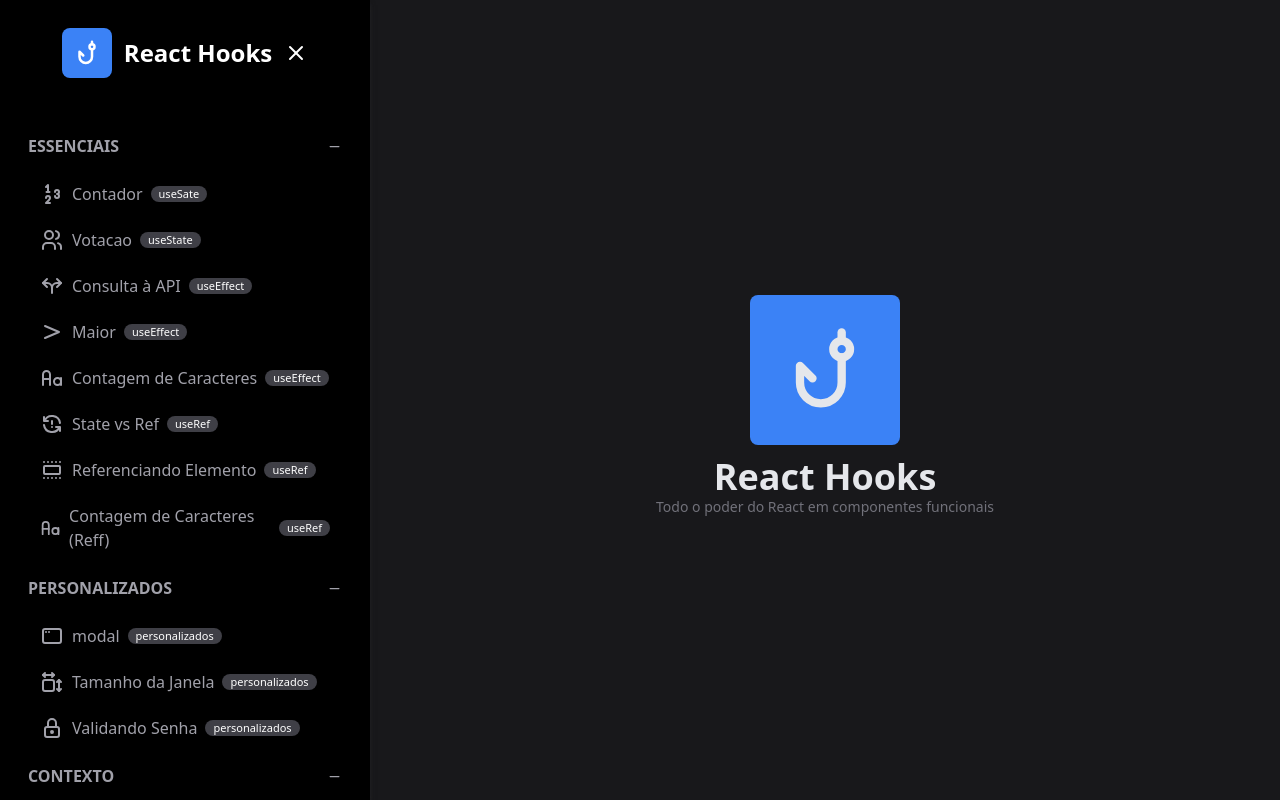
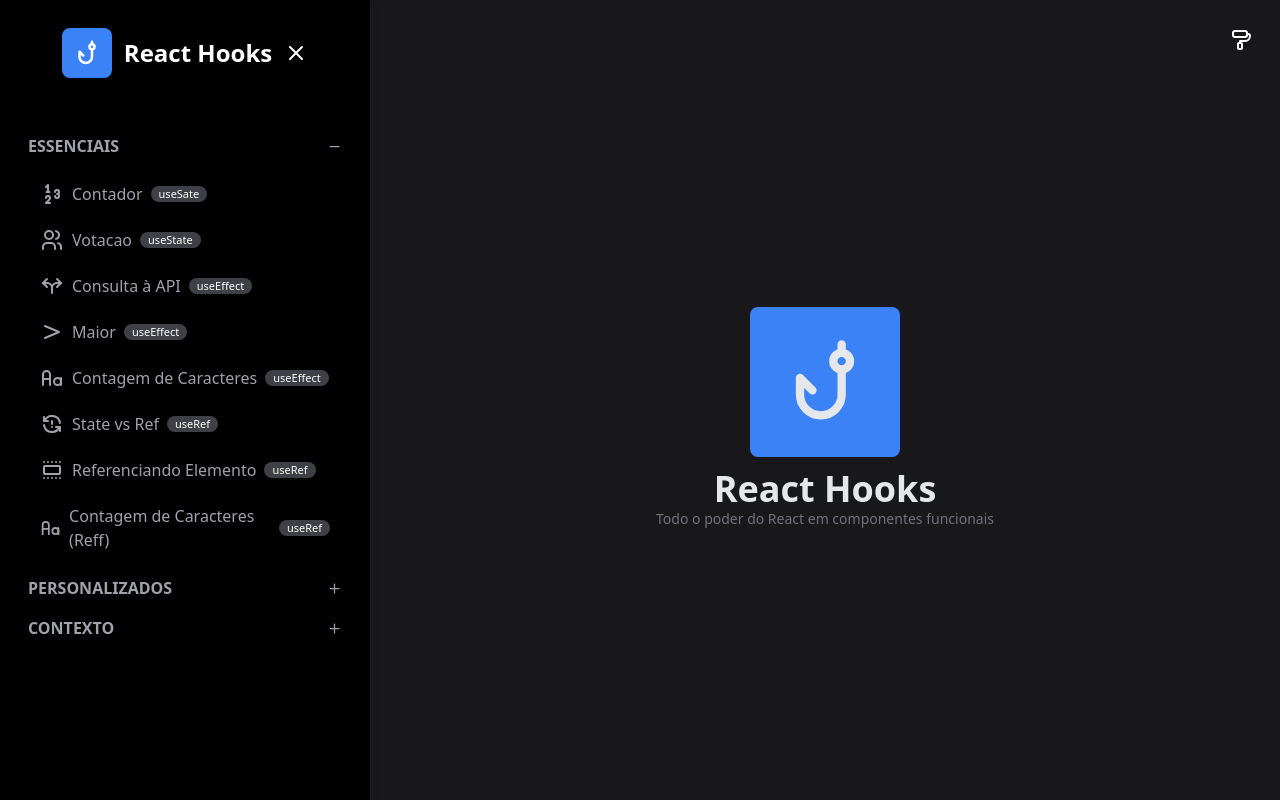
Before and after one commit to EduCarmo/formacaoDev-react-hooks, a Next.js app: page / in a window 1280 px wide. Both pictures are taken after a click on the element "ESSENCIAIS". Built offline with nearby package versions, Linux system fonts and the light colour scheme.

Commit message:
feito ajuste na pagina do projeto

```diff
--- a/src/components/template/Cabecalho.tsx
+++ b/src/components/template/Cabecalho.tsx
@@ -1,5 +1,8 @@
 import Flex from "./Flex";
 import Titulo from "./Titulo";
+import SeletorDeCor from "./SeletorDeCor";
+import useToggle from "@/data/hooks/useToggle";
+import { IconPaint, IconX } from "@tabler/icons-react";
 
 interface CabecalhoProps {
   titulo?: string;
@@ -7,9 +10,19 @@
 }
 
 export default function Cabecalho(props: CabecalhoProps) {
+  const [mostraSeletor, toggleMostraSeletor] = useToggle(false);
+
   return (
     <Flex centerCross className="justify-between">
-            {props.titulo ? <Titulo titulo={props.titulo} subtitulo={props.subtitulo} /> :<div></div> }
+      {props.titulo ? (
+        <Titulo titulo={props.titulo} subtitulo={props.subtitulo} />
+      ) : (
+        <div></div>
+      )}
+      <div onClick={toggleMostraSeletor}>
+        {mostraSeletor ? <IconX /> : <IconPaint />}
+      {mostraSeletor ? <SeletorDeCor /> : ""}
+      </div>
     </Flex>
   );
 }
--- a/src/components/template/Logo.tsx
+++ b/src/components/template/Logo.tsx
@@ -1,6 +1,7 @@
 import Link from "next/link";
 import Flex from "./Flex";
 import { IconFishHook } from "@tabler/icons-react";
+import useTema from "@/data/hooks/useTema";
 
 interface LogoProps {
     subtitulo?: string;
@@ -10,13 +11,16 @@
 }
 
 export default function Logo(props: LogoProps) {
+
+    const {corDestaque} = useTema()
+
     return (
         <Link href="/" className="cursor-pointer">
             <Flex col={props.col} centerCross className={props.className}>
                 <div
                     className={`
                     flex justify-center items-center
-                    bg-blue-500 rounded-lg
+                    bg-${corDestaque} rounded-lg
                     ${props.grande ? "w-[150px] h-[150px]" : "w-[50px] h-[50px]"}
                 `}
                 >
--- a/src/components/template/MenuPrincipal.tsx
+++ b/src/components/template/MenuPrincipal.tsx
@@ -4,57 +4,21 @@
 import MenuPrincipalItem from "./MenuPrincipalItem";
 import MenuPrincipalSecao from "./MenuPrincipalSecao";
 import Flex from "./Flex";
-import { IconAppWindow, IconArrowLeftRight, IconDimensions, IconLetterCase, IconLock, IconMathGreater, IconMenu, IconNumbers, IconRefreshAlert, IconSection, IconShoppingCart, IconUsers, IconX } from "@tabler/icons-react";
-import useTamanhoJanela from "@/data/hooks/useTamanhoJanela";
-import { useEffect } from "react";
-import useBoolean from "@/data/hooks/useBoolean";
+import { IconMenu, IconX } from "@tabler/icons-react";
+import useMenu from "@/data/hooks/useMenu";
 
 export default function MenuPrincipal() {
-    const secoes = [
-        {
-            titulo: "Essenciais",
-            aberta: false,
-            itens: [
-                { titulo: "Contador", url: "/essenciais/contador", tag: "useSate", icone: <IconNumbers /> },
-                { titulo: "Votacao", url: "/essenciais/votacao", tag: "useState", icone: <IconUsers /> },
-                { titulo: "Consulta à API", url: "/essenciais/consultaApi", tag: "useEffect", icone: <IconArrowLeftRight /> },
-                { titulo: "Maior", url: "/essenciais/maior", tag: "useEffect", icone: <IconMathGreater /> },
-                { titulo: "Contagem de Caracteres", url: "/essenciais/contagemCaracteresEffect", tag: "useEffect", icone: <IconLetterCase /> },
-                { titulo: "State vs Ref", url: "/essenciais/stateVsRef", tag: "useRef", icone: <IconRefreshAlert /> },
-                { titulo: "Referenciando Elemento", url: "/essenciais/refElemento", tag: "useRef", icone: <IconSection /> },
-                { titulo: "Contagem de Caracteres (Reff)", url: "/essenciais/contagemCaracteresReff", tag: "useRef", icone: <IconLetterCase /> },
-            ],
-        },
-        {
-            titulo: "Personalizados",
-            aberta: true,
-            itens: [
-                { titulo: "modal", url: "/personalizados/modal", tag: "personalizados", icone: <IconAppWindow /> },
-                { titulo: "Tamanho da Janela", url: "/personalizados/tamanhoJanela", tag: "personalizados", icone: <IconDimensions /> },
-                { titulo: "Validando Senha", url: "/personalizados/senha", tag: "personalizados", icone: <IconLock /> },
-            ],
-        },
-        {
-            titulo: "Contexto",
-            aberta: true,
-            itens: [
-                { titulo: "Loja", url: "/contexto/loja", tag: "useContext", icone: <IconShoppingCart/> },
-            ],
-        },
-
-    ];
-    const [mini, toggleMini, miniTrue] = useBoolean(false);
-    let tamanho = useTamanhoJanela()
-
-    useEffect(() => {
-        if(tamanho === "md" || tamanho === "sm") {
-            miniTrue()
-        }
-    }, [tamanho])
+  const { secoes, mini, toggleMini, alterarSecao } = useMenu();
 
   function renderizarSecoes() {
     return secoes.map((secao: MenuSecao) => (
-            <MenuPrincipalSecao key={secao.titulo} titulo={secao.titulo} mini={mini} aberta={secao.aberta}>
+      <MenuPrincipalSecao
+        onClick={() => alterarSecao(secao)}
+        key={secao.titulo}
+        titulo={secao.titulo}
+        mini={mini}
+        aberta={secao.aberta}
+      >
         {renderizarItens(secao)}
       </MenuPrincipalSecao>
     ));
@@ -69,6 +33,7 @@
         tag={item.tag}
         url={item.url}
         mini={mini}
+        selecionado={item.selecionado}
       />
     ));
   }
@@ -86,7 +51,7 @@
       <Flex center className="m-7">
         {!mini && <Logo />}
         <div className="cursor-pointer" onClick={toggleMini}>
-                    {mini ? <IconMenu /> : <IconX /> }
+          {mini ? <IconMenu /> : <IconX />}
         </div>
       </Flex>
       <nav className="flex flex-col gap-4 m-7">{renderizarSecoes()}</nav>
--- a/src/components/template/MenuPrincipalItem.tsx
+++ b/src/components/template/MenuPrincipalItem.tsx
@@ -1,3 +1,4 @@
+import useTema from "@/data/hooks/useTema";
 import { IconCode } from "@tabler/icons-react";
 import Link from "next/link";
 import { useRouter } from "next/router";
@@ -8,13 +9,12 @@
     tag?: string;
     url: string;
     mini?: boolean;
+    selecionado?: boolean | undefined;
 }
 
 export default function MenuItem(props: MenuItemProps) {
-    const { icone, titulo, tag, url, mini } = props;
-
-    const router = useRouter();
-    const ativo = url === router.asPath;
+    const { icone, titulo, tag, url, mini, selecionado } = props;
+    const {corDestaque} = useTema()
 
     return (
         <Link
@@ -23,7 +23,7 @@
             className={`
             flex items-center gap-2 text-zinc-400 rounded-md
             hover:bg-zinc-800 px-3 py-2
-            ${ativo && `text-blue-500 bg-zinc-900`}
+            ${selecionado && `text-${corDestaque} bg-zinc-900`}
         `}
         >
             {icone ?? <IconCode />}
@@ -31,7 +31,7 @@
             {!mini && tag && (
                 <span
                     className={`
-                    ${ativo ? `bg-blue-500` : "bg-zinc-700"}
+                    ${selecionado ? `bg-${corDestaque}` : "bg-zinc-700"}
                     text-white text-[11px] rounded-full px-2
                 `}
                 >
--- a/src/components/template/MenuPrincipalSecao.tsx
+++ b/src/components/template/MenuPrincipalSecao.tsx
@@ -11,8 +11,7 @@
 }
 
 export default function MenuSecao(props: MenuSecaoProps) {
-    const { titulo, mini } = props;
-    const [aberta, toggleAberta] = useToggle(props.aberta);
+    const { titulo, mini, aberta } = props;
 
     return (
         <Flex col gap={4} className={`${mini && "items-center"}`}>
@@ -20,7 +19,7 @@
                 flex items-center justify-between
                 text-zinc-400 uppercase font-bold
                 ${mini && "text-[11px]"} cursor-pointer
-            `} onClick={() => toggleAberta()}>
+            `} onClick={() => props.onClick?.()}>
                 {mini ? titulo : (
                     <>
                         {titulo}
--- /dev/null
+++ b/src/components/template/SeletorDeCor.tsx
@@ -0,0 +1,20 @@
+import useTema from "@/data/hooks/useTema";
+import Botao from "./Botao";
+import Flex from "./Flex";
+
+export default function SeletorDeCor() {
+
+  let {cores, setCorDestaque} = useTema()
+
+  let listaCores = cores.map((cor: any) => {
+    return <Botao key={cor} cor={`bg-${cor}`}
+        onClick={() => setCorDestaque(cor)}
+    />;
+  });
+
+  return (
+    <Flex center gap={4} className={`absolute right-3 top-20`}>
+      {listaCores}
+    </Flex>
+  );
+}
--- /dev/null
+++ b/src/data/constants/secoesMenu.tsx
@@ -0,0 +1,109 @@
+import {
+  IconAppWindow,
+  IconArrowLeftRight,
+  IconDimensions,
+  IconLetterCase,
+  IconLock,
+  IconMathGreater,
+  IconNumbers,
+  IconRefreshAlert,
+  IconSection,
+  IconShoppingCart,
+  IconUsers,
+} from "@tabler/icons-react";
+
+export const secoes = [
+  {
+    titulo: "Essenciais",
+    aberta: false,
+    itens: [
+      {
+        titulo: "Contador",
+        url: "/essenciais/contador",
+        tag: "useSate",
+        icone: <IconNumbers />,
+      },
+      {
+        titulo: "Votacao",
+        url: "/essenciais/votacao",
+        tag: "useState",
+        icone: <IconUsers />,
+      },
+      {
+        titulo: "Consulta à API",
+        url: "/essenciais/consultaApi",
+        tag: "useEffect",
+        icone: <IconArrowLeftRight />,
+      },
+      {
+        titulo: "Maior",
+        url: "/essenciais/maior",
+        tag: "useEffect",
+        icone: <IconMathGreater />,
+      },
+      {
+        titulo: "Contagem de Caracteres",
+        url: "/essenciais/contagemCaracteresEffect",
+        tag: "useEffect",
+        icone: <IconLetterCase />,
+      },
+      {
+        titulo: "State vs Ref",
+        url: "/essenciais/stateVsRef",
+        tag: "useRef",
+        icone: <IconRefreshAlert />,
+      },
+      {
+        titulo: "Referenciando Elemento",
+        url: "/essenciais/refElemento",
+        tag: "useRef",
+        icone: <IconSection />,
+      },
+      {
+        titulo: "Contagem de Caracteres (Reff)",
+        url: "/essenciais/contagemCaracteresReff",
+        tag: "useRef",
+        icone: <IconLetterCase />,
+      },
+    ],
+  },
+  {
+    titulo: "Personalizados",
+    aberta: false,
+    itens: [
+      {
+        titulo: "modal",
+        url: "/personalizados/modal",
+        tag: "personalizados",
+        icone: <IconAppWindow />,
+      },
+      {
+        titulo: "Tamanho da Janela",
+        url: "/personalizados/tamanhoJanela",
+        tag: "personalizados",
+        icone: <IconDimensions />,
+      },
+      {
+        titulo: "Validando Senha",
+        url: "/personalizados/senha",
+        tag: "personalizados",
+        icone: <IconLock />,
+      },
+    ],
+  },
+  {
+    titulo: "Contexto",
+    aberta: false,
+    itens: [
+      {
+        titulo: "Loja",
+        url: "/contexto/loja",
+        tag: "useContext",
+        icone: <IconShoppingCart />,
+      },
+    ],
+  },
+];
+
+
+export default secoes
--- /dev/null
+++ b/src/data/context/MenuProvider.tsx
@@ -0,0 +1,57 @@
+import { createContext, useEffect, useState } from "react";
+import SecoesMenu from "../constants/secoesMenu";
+import useBoolean from "../hooks/useBoolean";
+import useTamanhoJanela from "../hooks/useTamanhoJanela";
+import { useRouter } from "next/router";
+import { MenuSecao } from "../models/MenuSecao";
+
+const ContextoMenu = createContext({} as any);
+
+export function MenuProvider(props: any) {
+  const [mini, toggleMini, miniTrue] = useBoolean(false);
+  const [secoes, setSecoes] = useState<any>(SecoesMenu);
+  let tamanho = useTamanhoJanela();
+  const router = useRouter();
+
+
+  useEffect(() => {
+    if (tamanho === "md" || tamanho === "sm") {
+      miniTrue();
+    }
+  }, [tamanho]);
+
+  useEffect(() => {
+    setSecoes(() => selecionarItem(router.asPath))
+  }, [router.asPath])
+
+  function selecionarItem(url: string) {
+    let novasSecoes = secoes.map((secao: { itens: any[]; }) => {
+        let novosItens = secao.itens.map(item => {
+            return { ...item, selecionado: item.url === url };
+        });
+        return { ...secao, itens: novosItens };
+    });
+    return novasSecoes;
+}
+
+
+  function alterarSecao(secaoSelecionada: MenuSecao) {
+    let novasSecoes = secoes.map((secao: { titulo: string; aberta: any; }) => {
+      if (secao.titulo === secaoSelecionada.titulo) {
+        return { ...secao, aberta: !secao.aberta };
+      }else {
+        return secao
+      }
+    })
+    setSecoes(() => novasSecoes);
+  }
+
+  const ctx = { mini, toggleMini, secoes, alterarSecao };
+  return (
+    <ContextoMenu.Provider value={ctx}>
+      {props.children}
+    </ContextoMenu.Provider>
+  );
+}
+
+export default ContextoMenu;
--- /dev/null
+++ b/src/data/hooks/useMenu.ts
@@ -0,0 +1,6 @@
+import { useContext } from "react";
+import ContextoMenu from "../context/MenuProvider";
+
+export default function useMenu() {
+    return useContext(ContextoMenu)
+}
--- /dev/null
+++ b/src/data/hooks/useTema.ts
@@ -0,0 +1,6 @@
+import { useContext } from "react";
+import ContextoTema from "../context/TemaProvider";
+
+export default function useTema () {
+    return useContext(ContextoTema)
+}
```
Also changed, not shown: src/data/context/TemaProvider.tsx (added, +27 -0 lines), src/pages/_app.tsx (+9 -3 lines). Lines whose indentation alone changed are shown as unchanged.
